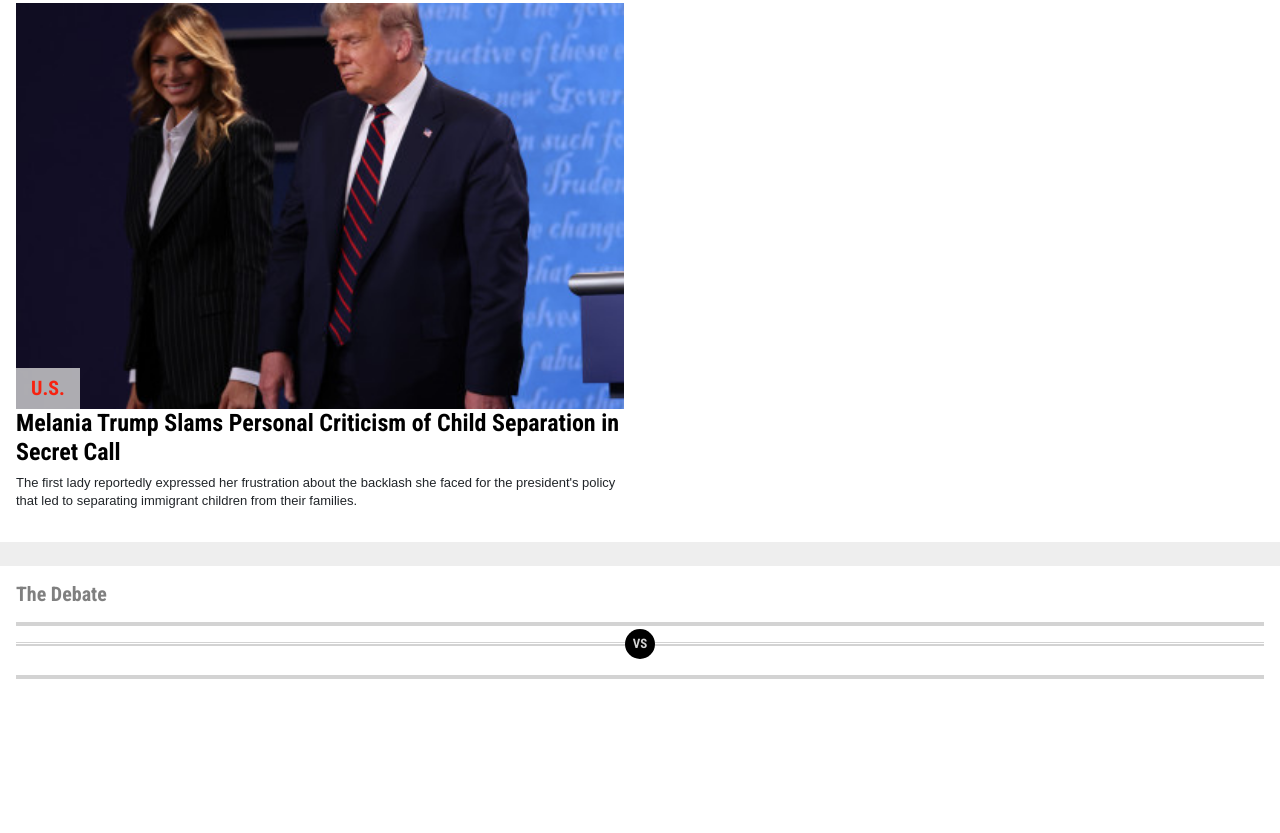
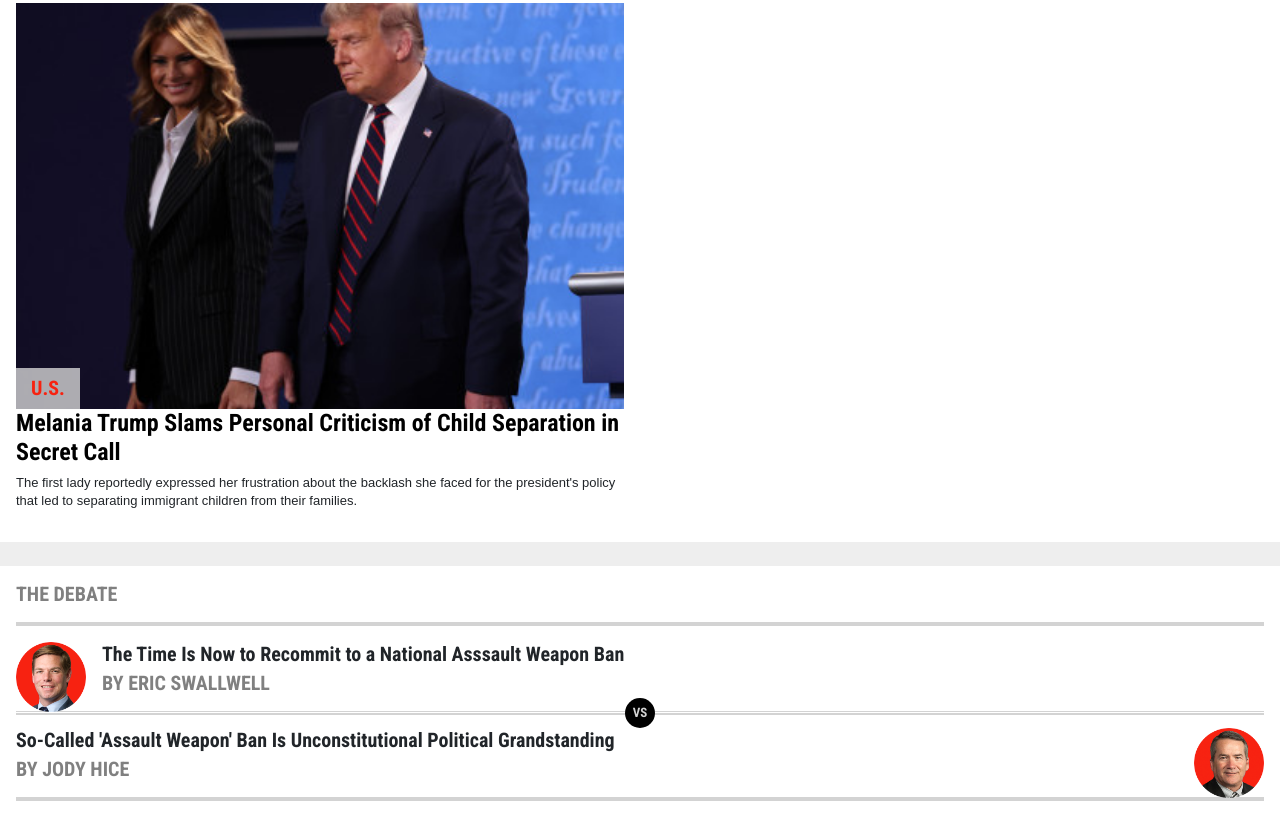
Before and after one commit to cleve703/newsweek, a plain HTML site: page index.html in a window 1280 px wide. Shown: the part 1234-2067 px from the top of the page. Before the commit the page ends 1945 px from the top, so only its background shows below. Drawn offline with nearby package versions, Linux system fonts and the light colour scheme.

Commit message:
add the debate section

```diff
--- a/index.html
+++ b/index.html
@@ -68,7 +68,7 @@
   <div class="container-fluid px-0" id="content">
     <div class="row no-gutters">
       <div class="col-12 p-3 col-md-6 order-md-2" id="top-story" style="background: white">
-        <h5 style="font-family: 'Roboto Condensed'; color: gray;">Top Story</h5>
+        <h5 class="text-uppercase" style="font-family: 'Roboto Condensed'; color: gray;">Top Story</h5>
         <div class="wrap">
           <div class="category">
             <h5 class="mb-0">U.S.</h5>
@@ -79,7 +79,7 @@
           <p>The president and first lady went into isolation after adviser Hope Hicks tested positive for the virus.</p>
         </div>
       <div class="col-12 mt-4 p-3 mt-md-0 order-md-1 col-md-6" id="featured-stories" style="background: white">
-        <h5 style="font-family: 'Roboto Condensed'; color: gray;">Featured Stories</h5>
+        <h5 class="text-uppercase" style="font-family: 'Roboto Condensed'; color: gray;">Featured Stories</h5>
         <div class="wrap">
           <div class="category">
             <h5 class="mb-0">POLITICS</h5>
@@ -102,10 +102,16 @@
           <p>The first lady reportedly expressed her frustration about the backlash she faced for the president's policy that led to separating immigrant children from their families.</p>
         </div>
       <div class="col-12 mt-4 p-3 order-md-3" id="the-debate" style="background: white;">
-        <h5 style="font-family: 'Roboto Condensed'; color: gray">The Debate</h5>
+        <h5 style="font-family: 'Roboto Condensed'; color: gray">THE DEBATE</h5>
         <hr id="top-bar">
+          <img class="float-left mr-3" style="height: 70px; width: 70px;" src="img/swalwell2.png">
+          <h5>The Time Is Now to Recommit to a National Asssault Weapon Ban</h5>
+          <byline>Eric Swallwell</byline>
         <hr id="middle-bar">
         <div class="circle">VS</div>
+          <img class="float-right ml-3" style="height: 70px; width: 70px;" src="img/jody-hice.png" alt="">
+          <h5>So-Called 'Assault Weapon' Ban Is Unconstitutional Political Grandstanding</h5>
+          <byline>Jody Hice</byline>
         <hr id="bottom-bar">
       </div>
     </div>
--- a/style.css
+++ b/style.css
@@ -102,10 +102,13 @@
   z-index: 2;
   color: white;
 }
+h5 {
+  font-family: 'Roboto Condensed';
+}
 .category h5 {
   padding: 8px 15px 9px;
-  font-family: 'Roboto Condensed';
   color: #f72210; background: rgba(225,225,225,0.75);
+  text-transform: uppercase;
 }
 body {
   font-family: Arial, Helvetica, sans-serif;
@@ -148,3 +151,12 @@ hr#bottom-bar {
     display: none;
   }
 }
+byline {
+  font-family: 'Roboto Condensed';
+  font-size: 1.25rem;
+  color: gray;
+  text-transform: uppercase;
+}
+byline::before {
+  content: "BY "
+}
```
Also changed, not shown: img/jody-hice.png (added), img/swalwell2.png (added).
